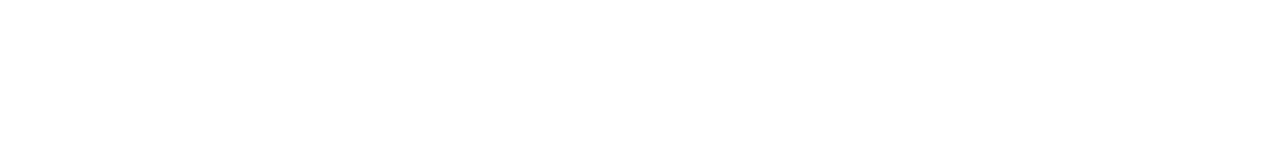
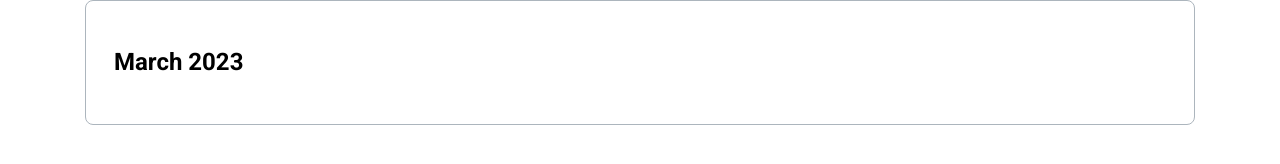
Before and after one commit to js-tasks-ru/htmlcss-20230227_zloy-monk, a website: page 05-lection3/03-calendar/index.html in a window 1280 px wide. Drawn offline with Linux system fonts and the light colour scheme.

Commit message:
add solution for 5-module 1-task

```diff
--- a/05-lection3/01-tooltip/tooltip.css
+++ b/05-lection3/01-tooltip/tooltip.css
@@ -1,7 +1,3 @@
-.container {
-    padding: 100px;
-}
-
 .tooltip {
     display: inline-block;
     position: relative;
--- a/05-lection3/03-calendar/calendar.css
+++ b/05-lection3/03-calendar/calendar.css
@@ -0,0 +1,7 @@
+.calendar {
+    box-sizing: border-box;
+    background: #FFFFFF;
+    border: 1px solid var(--grey-3);
+    border-radius: 8px;
+    padding: 28px;
+}
--- a/05-lection3/03-calendar/index.html
+++ b/05-lection3/03-calendar/index.html
@@ -7,6 +7,10 @@
         <title>Calendar</title>
     </head>
     <body>
-
+        <div class="container">
+            <div class="calendar">
+                <h2 class="calendar__title">March 2023</h2>
+            </div>
+        </div>
     </body>
 </html>
```
Also changed, not shown: 05-lection3/01-tooltip/index.html (+5 -0 lines).
